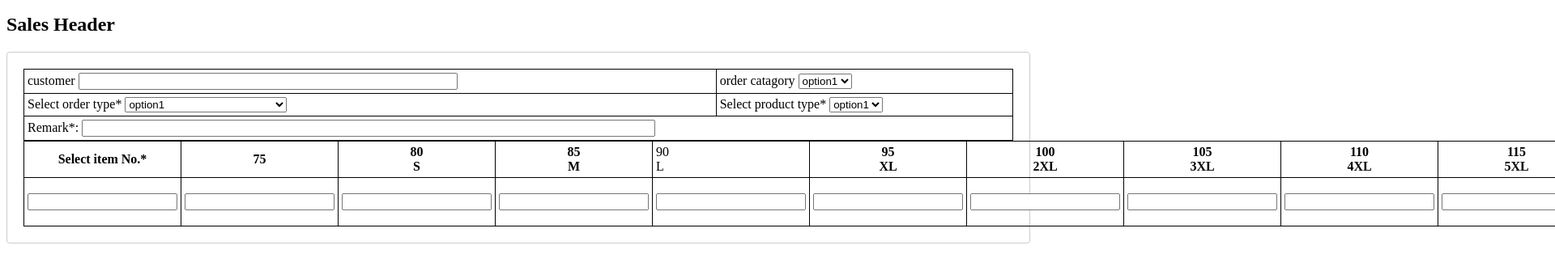
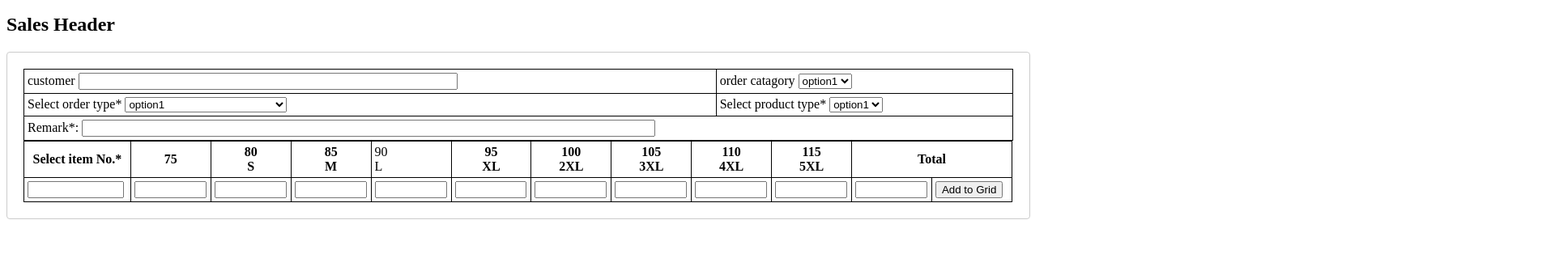
Before and after one commit to ashutoshv2501/awasthi_project, a plain HTML site: page test.html in a window 1280 px wide. Shown: the part 150-490 px from the top of the page at 81% size, 1920 px wide, since content can reach past the window. Drawn offline with Linux system fonts and the light colour scheme.

Commit message:
css fix ashu

```diff
--- a/test.css
+++ b/test.css
@@ -67,9 +67,7 @@
 
 
 /* CSS for form */
-.outer-box {
-    /* text-align: center; */
-}
+
 
 .form-container {
     /* display: inline-block;
@@ -126,7 +124,7 @@ table {
 
   th, td {
     padding: 4px;
-     border: 1px solid black;
+    border: 1px solid black;
     align-items: left;
   }
 
@@ -137,3 +135,17 @@ table {
   .multiselect-cell:last-child {
     width: 30%;
   }
+
+  .table-container {
+    width: 108%; /* adjust the width as needed */
+    /* overflow-x: auto; */
+  }
+
+  .table-container table {
+    width: 100%;
+    table-layout: fixed;
+  }
+
+  .table-container table tr td input{
+    width:90%;
+    }
--- a/test.html
+++ b/test.html
@@ -74,8 +74,23 @@
             </td>
           </tr>
         </table>
-        <div>
-          <table style="width: 100%; border: 0" cellpadding="0" cellspacing="0">
+        <div class="table-container">
+          <table>
+               <colgroup>
+              <col style="width: 10%" />
+              <col style="width: 7.5%" />
+              <col style="width: 7.5%" />
+              <col style="width: 7.5%" />
+              <col style="width: 7.5%" />
+              <col style="width: 7.5%" />
+              <col style="width: 7.5%" />
+              <col style="width: 7.5%" />
+              <col style="width: 7.5%" />
+              <col style="width: 7.5%" />
+              <col style="width: 7.5%" />
+              <col style="width: 7.5%" />
+              <col style="width: 7.5%" />
+            </colgroup>
             <thead>
               <th>Select item No.*</th>
               <th>75</th>
@@ -132,7 +147,6 @@
             </tr>
           </table>
         </div>
-
     </div>
   </div>
   <script>
```
